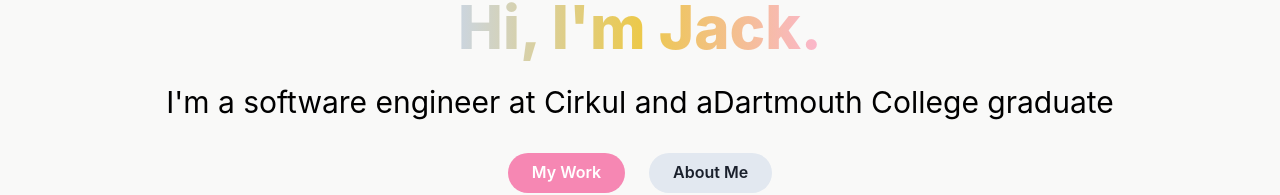
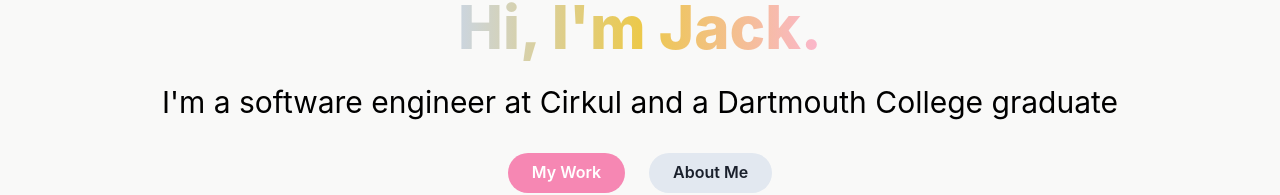
Before and after one commit to jcdesmond23/jackdesmond.dev, a Next.js app: page / in a window 1280 px wide. Shown: the part 273-468 px from the top of the page. Built offline with nearby package versions, Linux system fonts and the light colour scheme.

Commit message:
Fix typo

```diff
--- a/components/Hero.js
+++ b/components/Hero.js
@@ -21,7 +21,7 @@
                     fontSize={['2xl','2xl','3xl','3xl']}
                     textAlign='center'
                 >
-                    I'm a software engineer at Cirkul and aDartmouth College graduate
+                    I'm a software engineer at Cirkul and a Dartmouth College graduate
                 </Text>
                 <Stack spacing={6} direction={['column','column','row','row']} pt={5}>
                     <Link href='work'>
```
Also changed, not shown: 1 other file (tests, documents, lock files or other folders).
